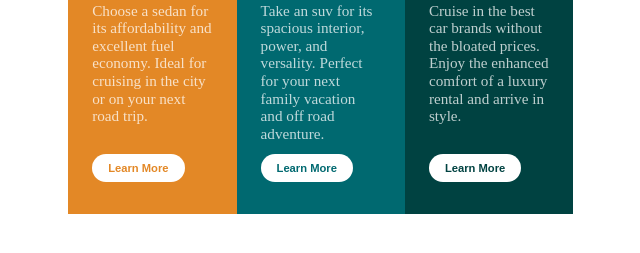
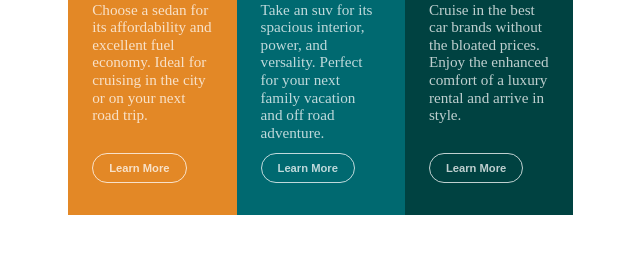
Before and after one commit to CatiaLove/Flex-and-Grid-cards, a website built with Vite: page grid.html in a window 1280 px wide. Shown: the part 371-624 px from the top of the page, without its empty margins (319-959 px from the left). Built offline with nearby package versions, Linux system fonts and the light colour scheme; a web font is replaced by a local one.

Commit message:
Addec active state for grid

```diff
--- a/grid.css
+++ b/grid.css
@@ -47,25 +47,27 @@ main > div > div > div {
 }
 button {
   margin-top: 2rem;
-  background-color: white;
-  color: inherit;
+  background-color: transparent;
+  color: hsla(0, 0%, 100%, 0.75) ;
   padding: 0.5rem 1rem;
   font-size: 0.7rem;
   font-weight: bold;
-  border: none;
+  border: 1px solid hsla(0, 0%, 100%, 0.75);
   outline: none;
   border-radius: 4rem;
   margin-bottom: 1rem;
 }
-main > div > div:nth-child(1) button {
+main div div:nth-child(1) button:active {
+    background-color: hsla(0, 0%, 100%, 0.75);
     color: hsl(31, 77%, 52%);
 }
-main > div > div:nth-child(2) button{
-    color:hsl(184, 100%, 22%)
-    ;
+main div div:nth-child(2) button:active{
+    color:hsl(184, 100%, 22%);
+    background-color: hsla(0, 0%, 100%, 0.75);
 }
-main > div > div:nth-child(3) button {
+main div div:nth-child(3) button:active {
     color:hsl(179, 100%, 13%);
+    background-color: hsla(0, 0%, 100%, 0.75);
 }
 
 @media(max-width: 1024px){
```
